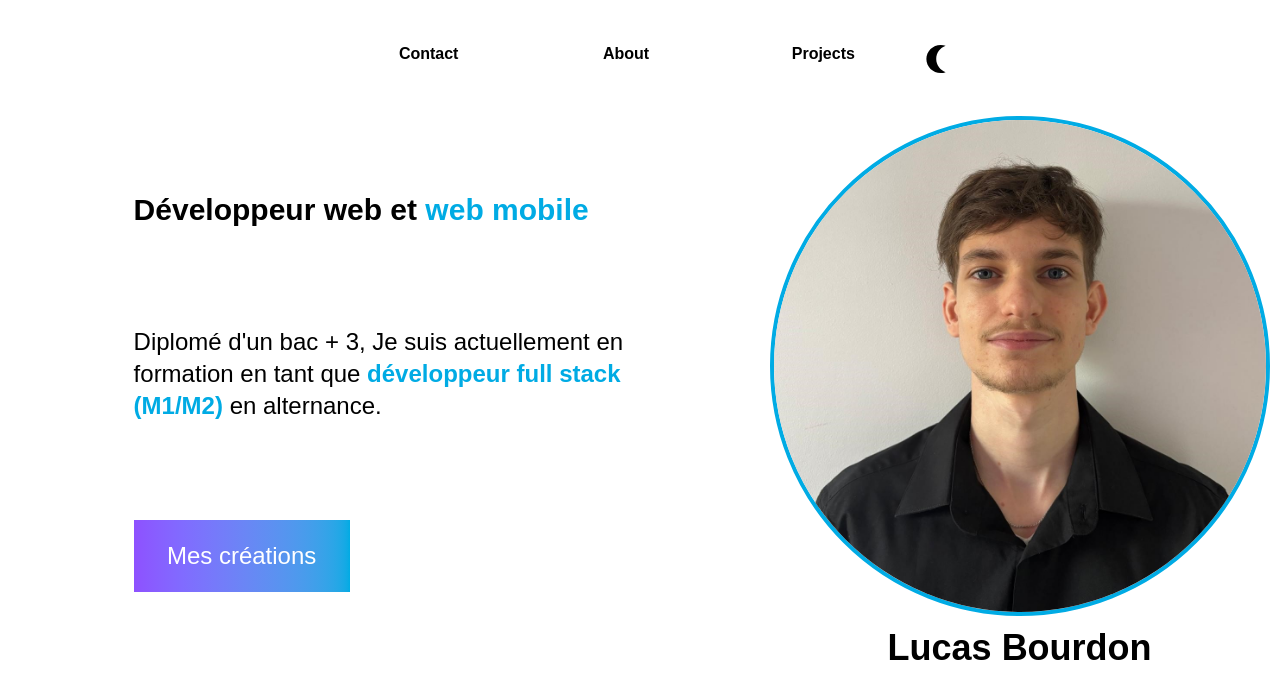
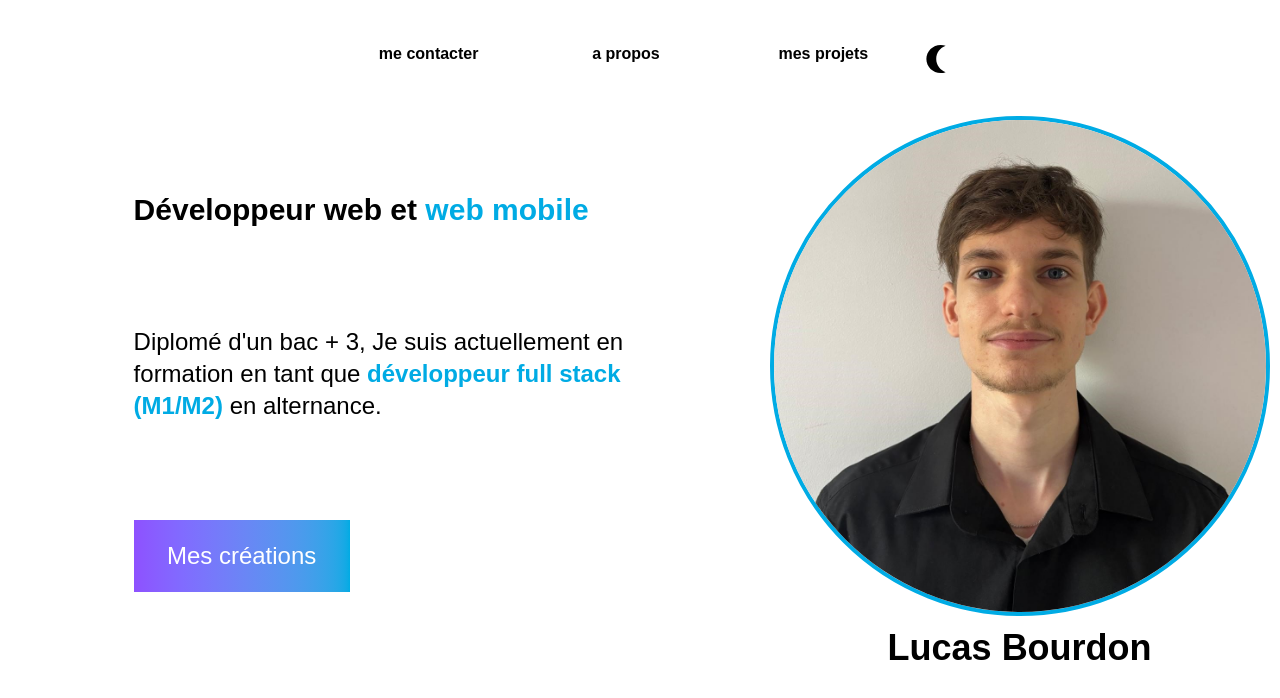
Before and after one commit to Brdlucas/portfolio, a Next.js app: page / in a window 1280 px wide. Shown: the top 698 px of the page. Built offline with nearby package versions, Linux system fonts and the light colour scheme.

Commit message:
changement du texte en fr

```diff
--- a/src/app/components/header.tsx
+++ b/src/app/components/header.tsx
@@ -44,10 +44,10 @@ const Header = () => {
   return (
     <header className=' max-2xl:h-16 2xl:h-[100px] ' >
       <nav className='max-lg:hidden max-2xl:text-center max-2xl:p-[10px] font-bold 2xl:absolute max-lg:w-[70%] m-auto max-2xl:w-[50%]  flex md:flex-row 2xl:w-[30%] md:right-[250px] lg:mt-8 items-center md:place-content-around'>
-        {pathname === '/' ? null : <Link href={'/'} className='block max-2xl:mb-[10px] max-2xl:w-[50%] max-2xl:m-auto hover:text-[#00ABE4]'>Home</Link>}
-        <Link href='/page/contact' className='block max-2xl:mb-[10px] max-2xl:w-[50%] max-2xl:m-auto hover:text-[#00ABE4]'>Contact</Link>
-        <Link href='/page/about' className='block max-2xl:mb-[10px] max-2xl:w-[50%] max-2xl:m-auto hover:text-[#00ABE4]'>About</Link>
-        <Link href='/page/projects' className='block max-2xl:mb-[10px] max-2xl:w-[50%] max-2xl:m-auto hover:text-[#00ABE4]'>Projects</Link>
+        {pathname === '/' ? null : <Link href={'/'} className='block max-2xl:mb-[10px] max-2xl:w-[50%] max-2xl:m-auto hover:text-[#00ABE4]'>Acceuil</Link>}
+        <Link href='/page/contact' className='block max-2xl:mb-[10px] max-2xl:w-[50%] max-2xl:m-auto hover:text-[#00ABE4]'>me contacter</Link>
+        <Link href='/page/about' className='block max-2xl:mb-[10px] max-2xl:w-[50%] max-2xl:m-auto hover:text-[#00ABE4]'>a propos</Link>
+        <Link href='/page/projects' className='block max-2xl:mb-[10px] max-2xl:w-[50%] max-2xl:m-auto hover:text-[#00ABE4]'>mes projets</Link>
         <ThemeSwitches />
       </nav>
 
```
